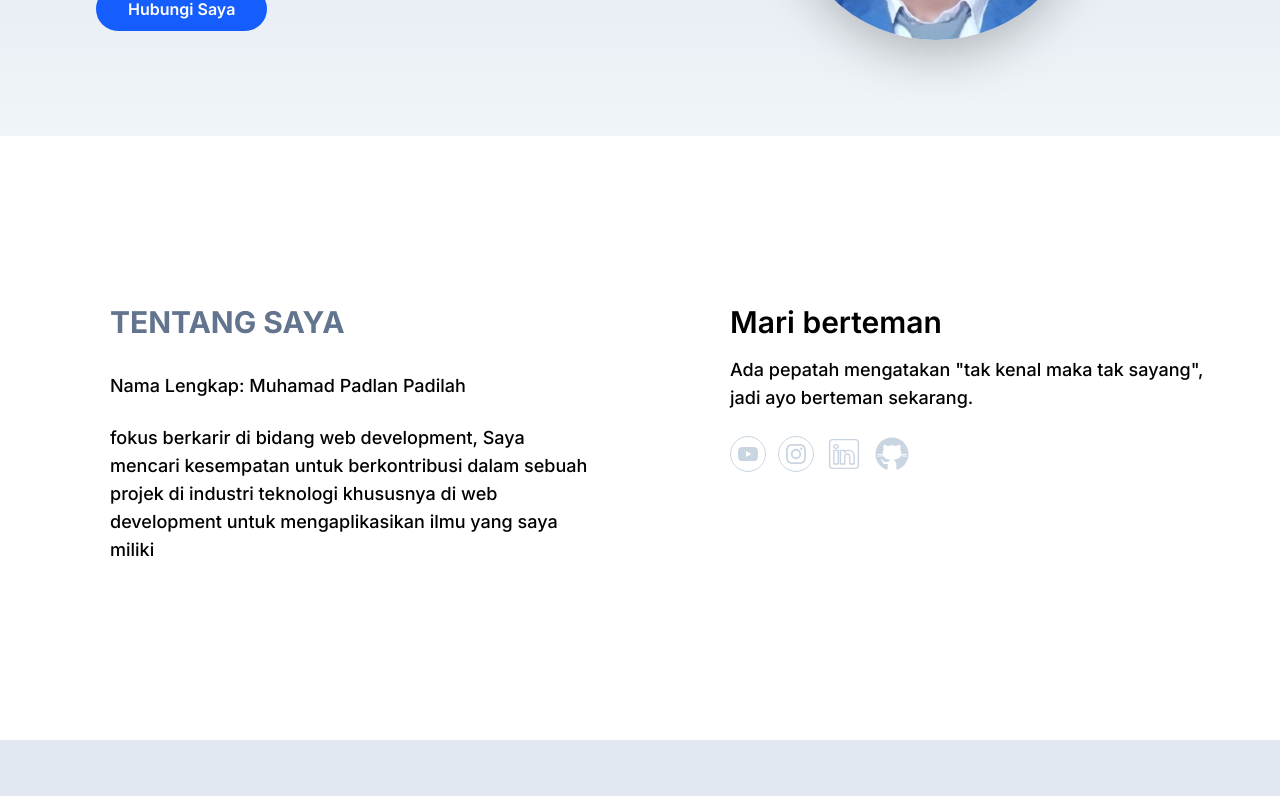
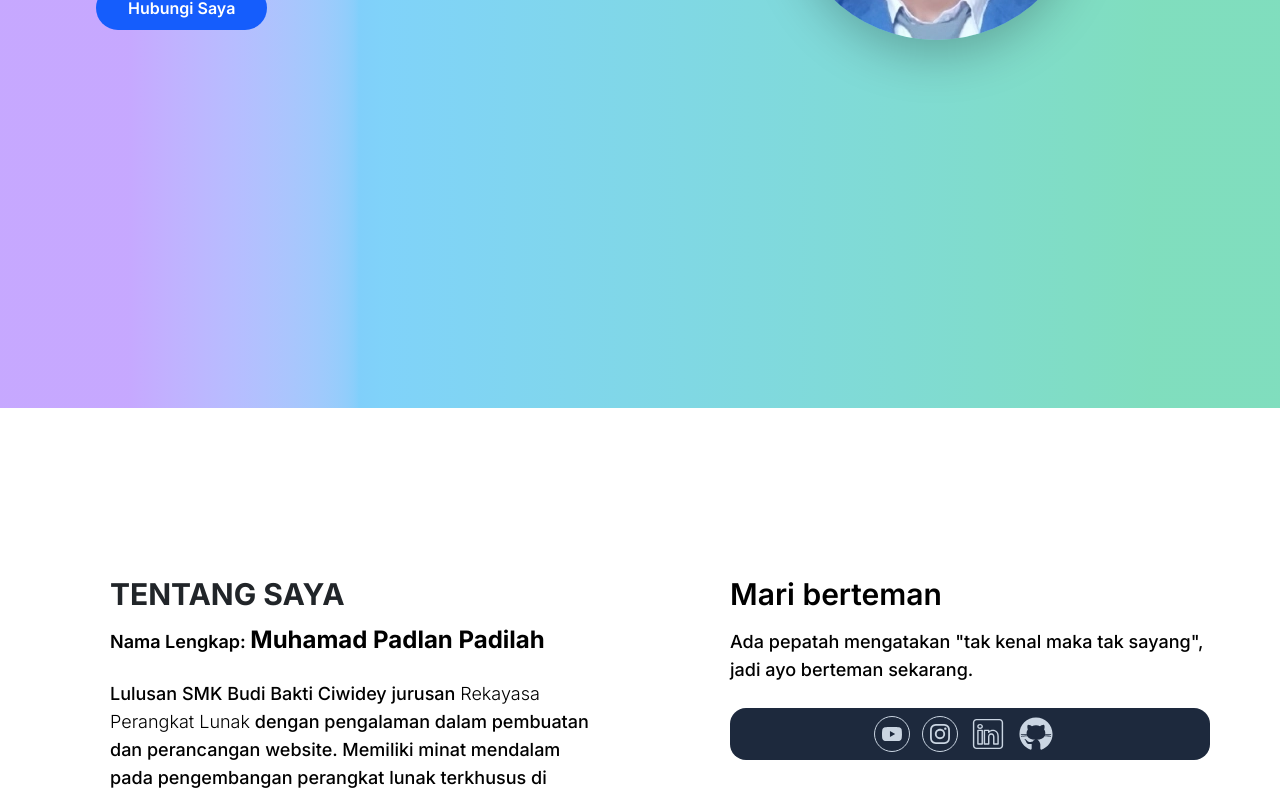
Before and after one commit to Padlan123/padlan-portofolio, a website: page index.html in a window 1280 px wide. Shown: the part 480-1276 px from the top of the page. Drawn offline with Linux system fonts and the light colour scheme.

Commit message:
modifikasi

```diff
--- a/index.html
+++ b/index.html
@@ -6,7 +6,7 @@
     <style>
       @import url("https://fonts.googleapis.com/css2?family=Inter:ital,opsz,wght@0,14..32,100..900;1,14..32,100..900&display=swap");
     </style>
-    <link rel="stylesheet" href="./src/minify.css" />
+    <link rel="stylesheet" href="./src/output.css" />
     <title>Web Personal</title>
   </head>
   <body class="font-inter">
@@ -53,7 +53,7 @@
           </div>
         </div>
       </nav>
-      <div class="hidden lg:hidden absolute top-0 right-0" id="nav-menu">
+      <div class="lg:hidden absolute top-0 right-0 hidden" id="nav-menu">
         <div class="fixed inset-0 z-50"></div>
         <div
           class="fixed right-0 z-50 w-full bg-white p-6 sm:max-w-sm sm:ring-1 sm:ring-gray-900/10"
@@ -90,10 +90,11 @@
         </div>
       </div>
     </header>
-    <main class="pt-22">
+    <main>
+      <!-- section home -->
       <section
         id="home"
-        class="lg:pt-0 bg-gradient-to-b from-slate-300/60 via-slate-200 to-slate-100"
+        class="bg-gradient-to-r from-violet-500/50 from-10% via-sky-500/50 via-30% to-emerald-500/50 to-90% mt-22 h-dvh lg:pt-0"
       >
         <div class="lg:px-12 lg:py-24 max-w-full">
           <div class="flex flex-wrap w-full">
@@ -115,7 +116,7 @@
                 >
               </h2>
               <p
-                class="text-base font-medium text-secondary max-w-lg w-full mb-10 md:text-base leading-relaxed"
+                class="text-base font-medium text-secondary max-w-lg w-full mb-10 md:text-base"
               >
                 Sudah mengerjakan beberapa projek dengan skala kecil dan
                 profesional dalam mengerjakan tugas<span
@@ -143,23 +144,25 @@
           </div>
         </div>
       </section>
-      <section id="about" class="pt-32 pb-32 dark:bg-dark">
+      <!-- section home end
+        -->
+      <section id="about" class="mt-32 pb-32 dark:bg-dark">
         <div class="container max-w-full">
           <div class="flex flex-wrap pl-4 md:pl-10 lg:w-full lg:justify-around">
             <div class="w-full px-4 mb-6 lg:w-1/2 lg:max-w-lg lg:pt-10">
               <h4 class="font-bold uppercase text-primary text-3xl mb-3">
                 Tentang Saya
               </h4>
-              <ul
-                class="mt-8 font-medium text-secondary mb-6 text-base lg:text-lg"
-              >
-                <li>Nama Lengkap: Muhamad Padlan Padilah</li>
-              </ul>
+              <p class="font-semibold mb-6 text-xl lg:text-lg">
+                Nama Lengkap:
+                <span class="font-bold text-2xl">Muhamad Padlan Padilah</span>
+              </p>
               <p class="font-medium text-secondary mb-6 text-base lg:text-lg">
-                fokus berkarir di bidang web development, Saya mencari
-                kesempatan untuk berkontribusi dalam sebuah projek di industri
-                teknologi khususnya di web development untuk mengaplikasikan
-                ilmu yang saya miliki
+                Lulusan SMK Budi Bakti Ciwidey jurusan
+                <span class="font-light">Rekayasa Perangkat Lunak</span>
+                dengan pengalaman dalam pembuatan dan perancangan website.
+                Memiliki minat mendalam pada pengembangan perangkat lunak
+                terkhusus di website.
               </p>
             </div>
             <div class="w-full px-4 lg:w-1/2 lg:max-w-lg">
@@ -172,13 +175,15 @@
                 Ada pepatah mengatakan "tak kenal maka tak sayang", jadi ayo
                 berteman sekarang.
               </p>
-              <div class="flex items-center">
+              <div
+                class="flex items-center bg-slate-800 rounded-2xl justify-center py-2 px-6"
+              >
                 <!-- youtube -->
 
                 <a
                   href="https://youtube.com/channel/UCixx72fojjLrBuwQfTvdDaw"
                   target="_blank"
-                  class="w-9 h-9 mr-3 rounded-full flex justify-center items-center border text-slate-300 border-slate-300 hover:border-primary hover:bg-primary hover:text-white"
+                  class="w-9 h-9 mr-3 rounded-full flex justify-center items-center border text-slate-300 border-slate-300 hover:text-white"
                 >
                   <svg
                     class="fill-current"
@@ -199,7 +204,7 @@
                 <a
                   href="https://instagram.com/padlan_padilah123"
                   target="_blank"
-                  class="w-9 h-9 mr-3 rounded-full flex justify-center items-center border border-slate-300 text-slate-300 hover:border-primary hover:bg-primary hover:text-white"
+                  class="w-9 h-9 mr-3 rounded-full flex justify-center items-center border border-slate-300 text-slate-300 hover:text-white"
                 >
                   <svg
                     class="fill-current"
@@ -219,7 +224,7 @@
                 <a
                   href="https://www.linkedin.com/in/muhamad-padlan-padilah123/"
                   target="_blank"
-                  class="w-9 h-9 mr-3 flex justify-center items-center text-slate-300 hover:border-primary hover:bg-primary hover:text-white"
+                  class="w-9 h-9 mr-3 flex justify-center items-center text-slate-300 hover:text-white"
                 >
                   <svg
                     xmlns="http://www.w3.org/2000/svg"
@@ -239,7 +244,7 @@
                 <a
                   href="https://github.com/Padlan123"
                   target="_blank"
-                  class="w-9 h-9 mr-3 rounded-full flex justify-center items-center text-slate-300 hover:border-primary hover:bg-primary hover:text-white"
+                  class="w-9 h-9 mr-3 rounded-full flex justify-center items-center text-slate-300 hover:text-white"
                 >
                   <svg
                     xmlns="http://www.w3.org/2000/svg"
@@ -314,6 +319,8 @@
           </div>
         </div>
       </section>
+
+      <!-- section kemampuan -->
       <section id="skils" class="pt-36 pb-32 bg-slate-700">
         <div class="w-full px-4">
           <div class="max-w-xl mx-auto text-center mb-16">
@@ -323,9 +330,7 @@
             >
               Menguasai bahasa
             </h2>
-            <p
-              class="font-medium text-md text-secondary text-slate-400 md:text-lg"
-            >
+            <p class="font-medium text-md text-slate-300 md:text-lg">
               Beberapa bahasa yang saya kuasai dalam skala kecil atau dasar
             </p>
           </div>
@@ -334,7 +339,7 @@
           <div class="flex flex-wrap items-center justify-center">
             <a
               href="#"
-              class="max-w-[120px] mx-4 py-4 grayscale opacity-60 transition duration-300 hover:grayscale-0 hover:opacity-100 lg:mx-6 xl:mx-8"
+              class="max-w-[120px] mx-4 py-4 opacity-80 lg:mx-6 xl:mx-8"
             >
               <svg
                 xmlns="http://www.w3.org/2000/svg"
@@ -361,7 +366,7 @@
             </a>
             <a
               href="#"
-              class="max-w-[120px] mx-4 py-4 grayscale opacity-60 transition duration-300 hover:grayscale-0 hover:opacity-100 lg:mx-6 xl:mx-8"
+              class="max-w-[120px] mx-4 py-4 opacity-80 lg:mx-6 xl:mx-8"
             >
               <svg
                 xmlns="http://www.w3.org/2000/svg"
@@ -388,7 +393,7 @@
             </a>
             <a
               href="#"
-              class="max-w-[120px] mx-4 py-4 grayscale opacity-60 transition duration-300 hover:grayscale-0 hover:opacity-100 lg:mx-6 xl:mx-8"
+              class="max-w-[120px] mx-4 py-4 opacity-80 lg:mx-6 xl:mx-8"
             >
               <svg
                 xmlns="http://www.w3.org/2000/svg"
@@ -420,7 +425,7 @@
             </a>
             <a
               href="#"
-              class="max-w-[120px] mx-4 py-4 grayscale opacity-60 transition duration-300 hover:grayscale-0 hover:opacity-100 lg:mx-6 xl:mx-8"
+              class="max-w-[120px] mx-4 py-4 opacity-80 lg:mx-6 xl:mx-8"
             >
               <svg
                 xmlns="http://www.w3.org/2000/svg"
@@ -440,6 +445,9 @@
           </div>
         </div>
       </section>
+      <!-- section kemampuan end -->
+
+      <!-- section kontak -->
       <section id="contact" class="pt-36 pb-32">
         <div class="w-full px-4">
           <div class="max-w-xl mx-auto text-center mb-16">
--- a/src/input.css
+++ b/src/input.css
@@ -2,7 +2,7 @@
 
 @theme {
   --font-inter: "inter", sans-serif;
-  --color-primary: oklch(55.4% 0.046 257.417);
+  --color-primary: #212529;
 }
 
 .navbar-fixed {
```
Also changed, not shown: src/output.css (added).
